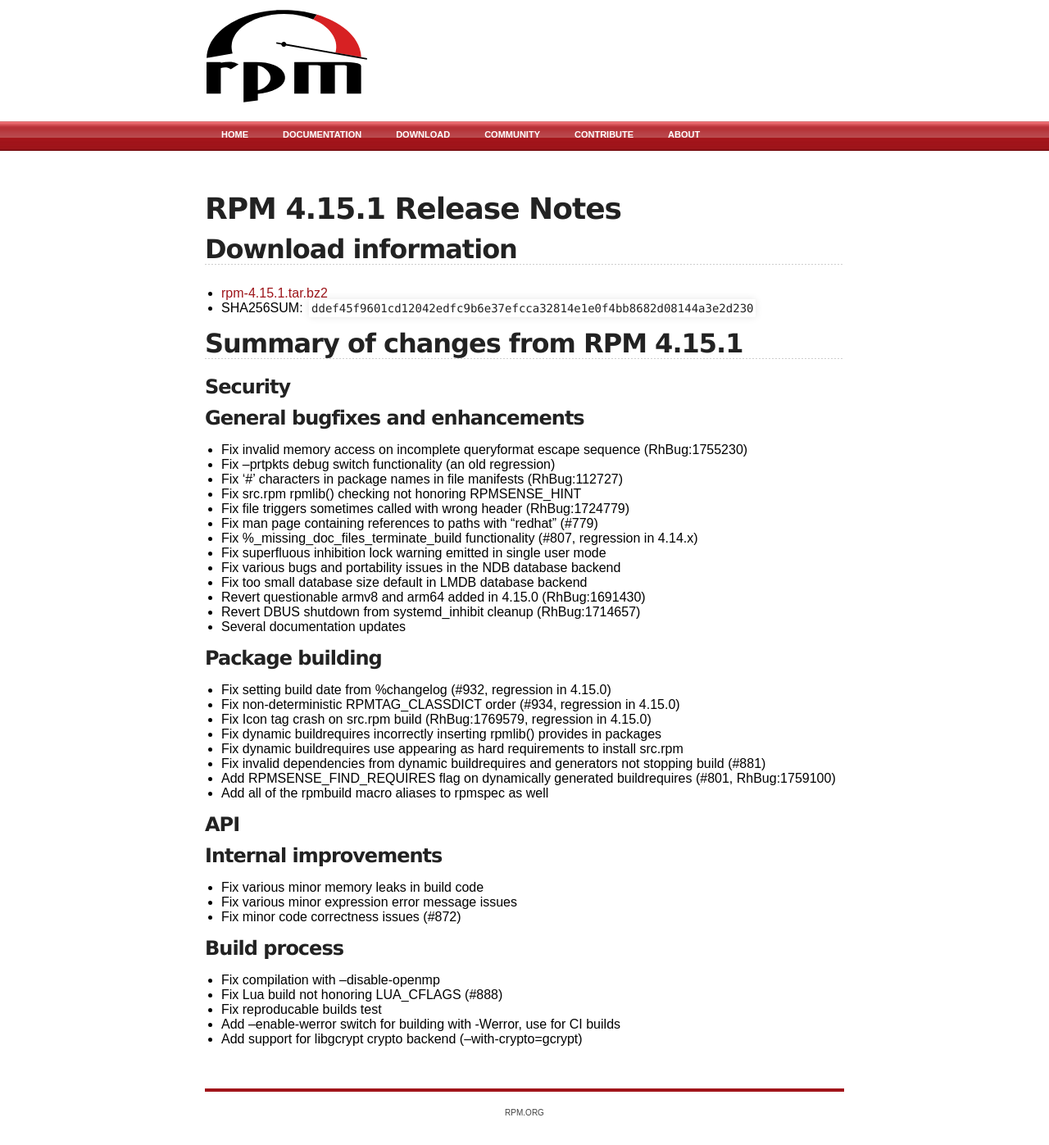
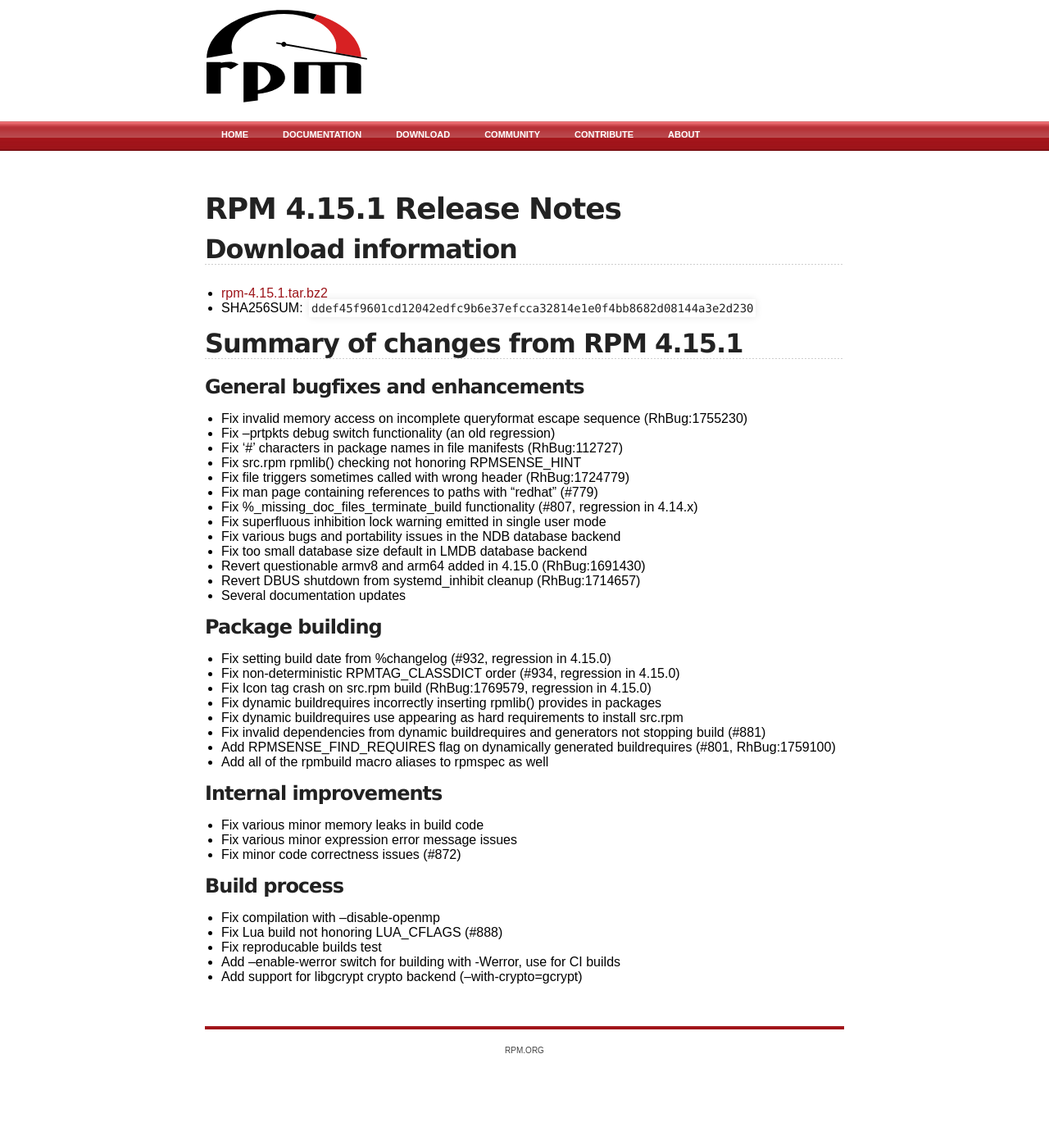
Before and after one commit to rpm-software-management/rpm-web, a Jekyll site: the page built from wiki/Releases/4.15.1.md, in a window 1280 px wide. Shown: the whole page at 82% size. Built offline with Jekyll 4.4.1, drawn with Linux system fonts in a browser that asks for light colours; after the commit the page ends 1321 px from its top, so only the background shows below that.

Commit message:
Remove leftover blank sections from 4.15.1 release notes

```diff
--- a/wiki/Releases/4.15.1.md
+++ b/wiki/Releases/4.15.1.md
@@ -10,9 +10,6 @@ title: rpm.org - Releases
  * SHA256SUM: `ddef45f9601cd12042edfc9b6e37efcca32814e1e0f4bb8682d08144a3e2d230`
 
 ## Summary of changes from RPM 4.15.1
-
-### Security
-
 
 ### General bugfixes and enhancements
 
@@ -44,8 +41,6 @@ title: rpm.org - Releases
   (#801, RhBug:1759100)
 * Add all of the rpmbuild macro aliases to rpmspec as well
 
-### API
-
 ### Internal improvements
 * Fix various minor memory leaks in build code
 * Fix various minor expression error message issues
```
